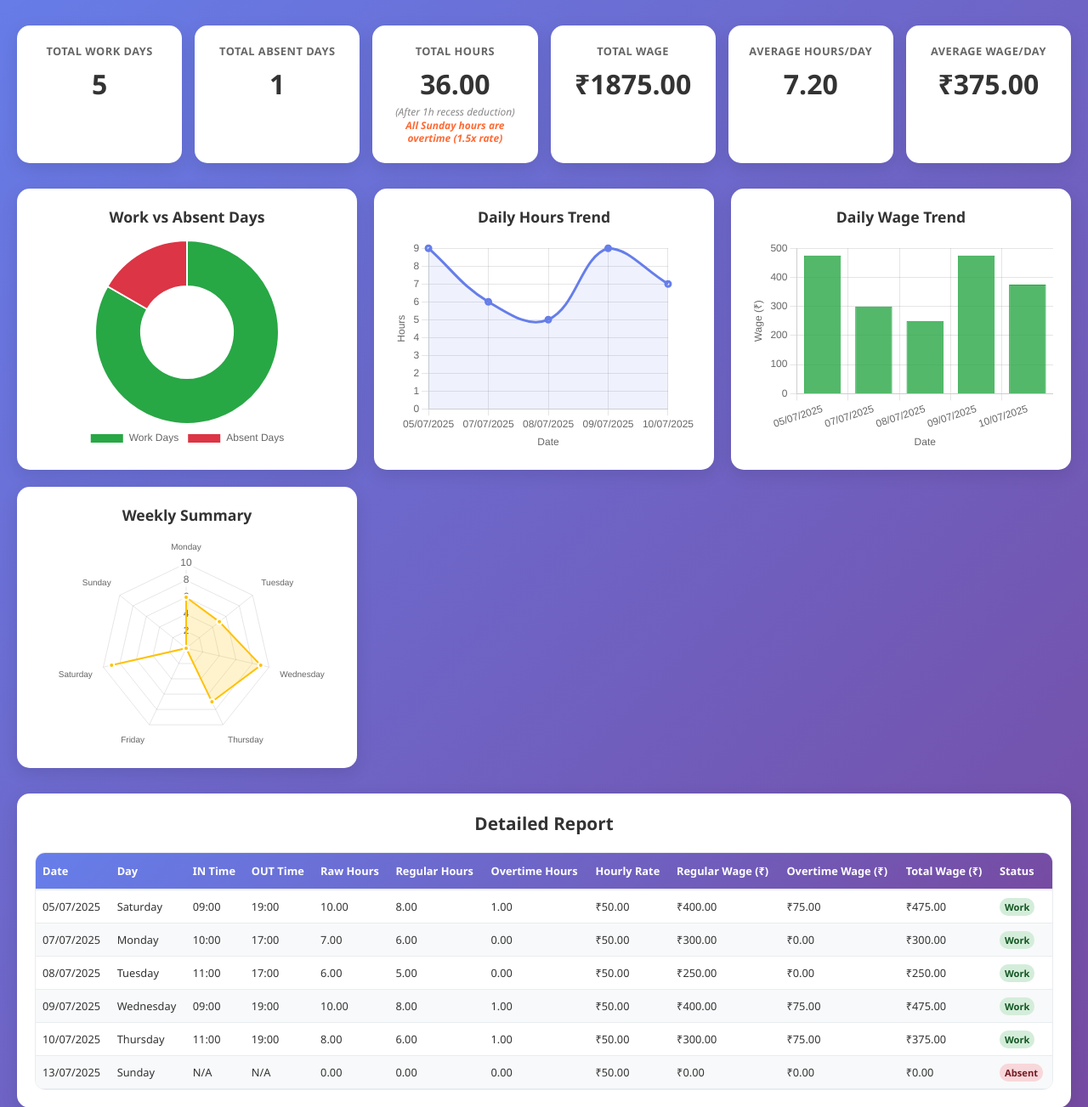
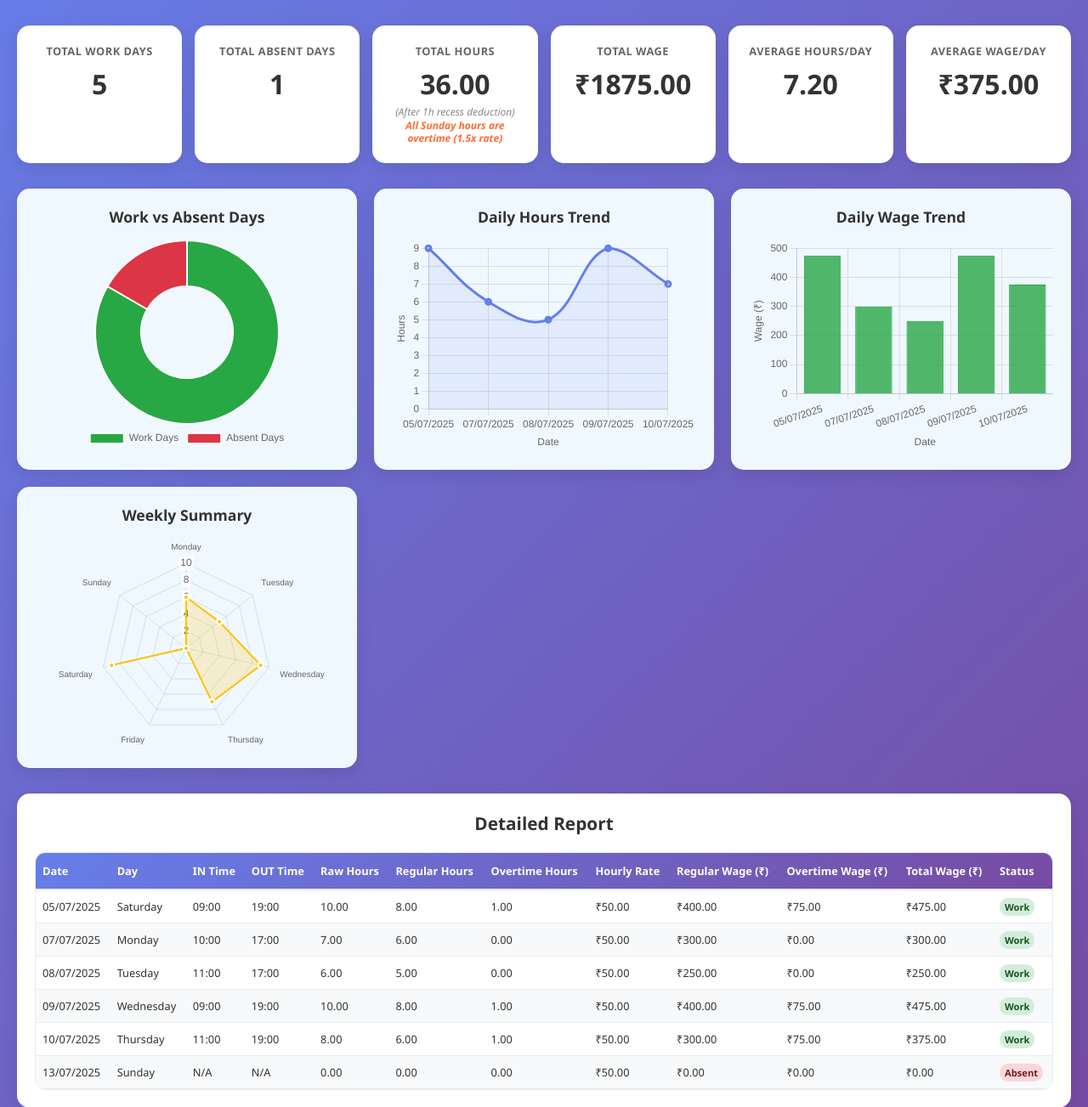
Before and after one commit to Preet0504/WageCalculator, a Flask app: page /report in a window 1280 px wide. Shown: the part 107-1410 px from the top of the page at 85% size. Run offline with Flask 3, Linux system fonts and the light colour scheme.

Commit message:
Add files via upload

```diff
--- a/templates/index.html
+++ b/templates/index.html
@@ -103,17 +103,17 @@
                         <div class="hours-summary">
                             <div class="hours-display-card">
                                 <h3>Regular Hours</h3>
-                                <p id="regular-hours-display">0.00</p>
+                                <p id="regular-hours-display" style="color:black;">0.00</p>
                                 <small>(After 1h recess deduction)</small>
                             </div>
                             <div class="hours-display-card">
                                 <h3>Overtime Hours</h3>
-                                <p id="overtime-hours-display">0.00</p>
+                                <p id="overtime-hours-display" style="color:black;">0.00</p>
                                 <small>(After 6 PM)</small>
                             </div>
                             <div class="wage-display-card">
                                 <h3>Daily Wage</h3>
-                                <p id="daily-wage">₹0.00</p>
+                                <p id="daily-wage" style="color:black;">₹0.00</p>
                                 <small id="wage-breakdown"></small>
                             </div>
                         </div>
--- a/templates/report.html
+++ b/templates/report.html
@@ -57,19 +57,19 @@
 
             <!-- Charts Section -->
             <div class="charts-section">
-                <div class="chart-container">
+                <div class="chart-container" style="background:aliceblue;">
                     <h3>Work vs Absent Days</h3>
                     <canvas id="workAbsentChart"></canvas>
                 </div>
-                <div class="chart-container">
+                <div class="chart-container" style="background:aliceblue;">
                     <h3>Daily Hours Trend</h3>
                     <canvas id="hoursTrendChart"></canvas>
                 </div>
-                <div class="chart-container">
+                <div class="chart-container" style="background:aliceblue;">
                     <h3>Daily Wage Trend</h3>
                     <canvas id="wageTrendChart"></canvas>
                 </div>
-                <div class="chart-container">
+                <div class="chart-container" style="background:aliceblue;">
                     <h3>Weekly Summary</h3>
                     <canvas id="weeklyChart"></canvas>
                 </div>
```
